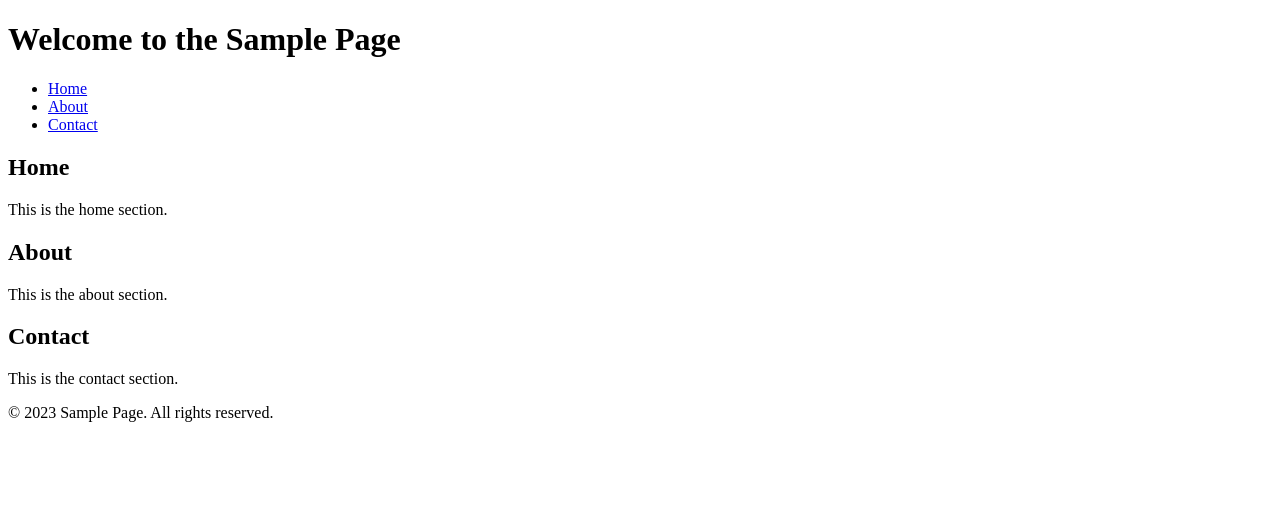
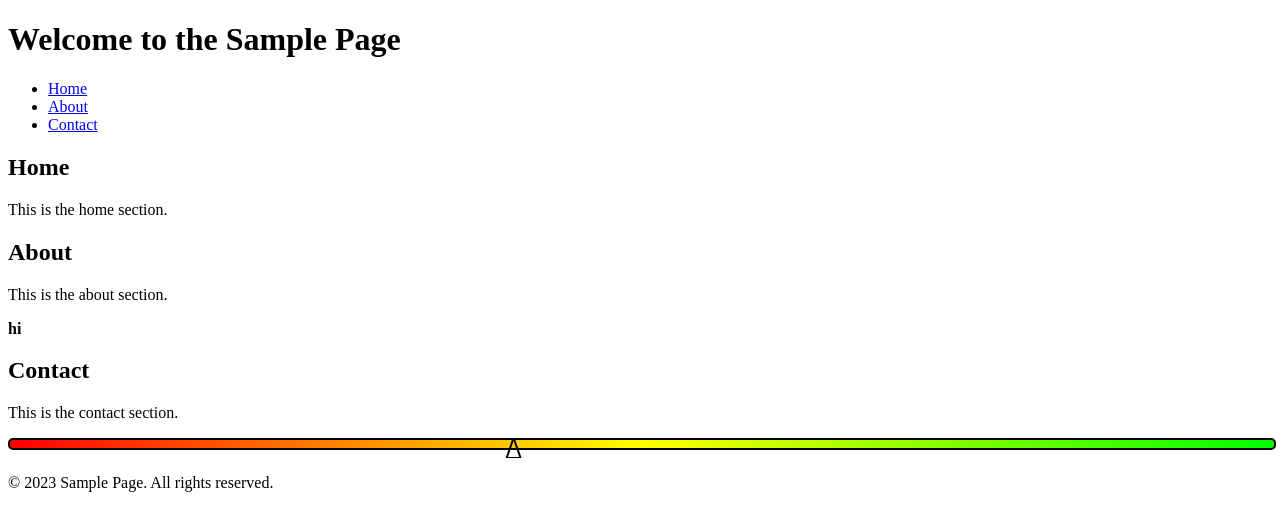
Before and after one commit to Oryan-Hassidim/IsraPolitics, a plain HTML site: page Client/index.html in a window 1280 px wide. Drawn offline with nearby package versions, Linux system fonts and the light colour scheme.

Commit message:
animated chart basics

```diff
--- a/Client/index.html
+++ b/Client/index.html
@@ -1,12 +1,13 @@
 <!DOCTYPE html>
 <html lang="en">
+
 <head>
     <meta charset="UTF-8">
     <meta name="viewport" content="width=device-width, initial-scale=1.0">
     <title>Sample Page</title>
     <link rel="stylesheet" href="styles.css">
-    <script src="scripts.js" defer></script>
 </head>
+
 <body>
     <header>
         <h1>Welcome to the Sample Page</h1>
@@ -26,14 +27,75 @@
         <section id="about">
             <h2>About</h2>
             <p>This is the about section.</p>
+            <p id="my-p">hi</p>
         </section>
         <section id="contact">
             <h2>Contact</h2>
             <p>This is the contact section.</p>
+
+            <div id="chart2" onmouseenter="anim1()" onmouseleave="anim2()">
+                <div class="bar"></div>
+                <svg>
+                    <line x1="40%" y1="0%" x2="calc(40% - 7px)" y2="100%" stroke="black" stroke-width="2">
+                        <animate dur="0.5s" fill="freeze" begin="indefinite" class="in" attributeName="x1" to="0%" />
+                        <animate dur="0.5s" fill="freeze" begin="indefinite" class="in" attributeName="y1" to="80%" />
+                        <animate dur="0.5s" fill="freeze" begin="indefinite" class="in" attributeName="x2" to="20%" />
+                        <animate dur="0.5s" fill="freeze" begin="indefinite" class="in" attributeName="y2" to="20%" />
+
+                        <animate dur="0.5s" fill="freeze" begin="indefinite" class="out" attributeName="x1" to="40%" />
+                        <animate dur="0.5s" fill="freeze" begin="indefinite" class="out" attributeName="y1" to="0%" />
+                        <animate dur="0.5s" fill="freeze" begin="indefinite" class="out" attributeName="x2"
+                            to="calc(40% - 7px)" />
+                        <animate dur="0.5s" fill="freeze" begin="indefinite" class="out" attributeName="y2" to="100%" />
+                    </line>
+                    <line x1="calc(40% - 7px)" y1="100%" x2="calc(40% + 7px)" y2="100%" stroke="black"
+                        stroke-width="2">
+                        <animate dur="0.5s" fill="freeze" begin="indefinite" class="in" attributeName="x1" to="20%" />
+                        <animate dur="0.5s" fill="freeze" begin="indefinite" class="in" attributeName="y1" to="20%" />
+                        <animate dur="0.5s" fill="freeze" begin="indefinite" class="in" attributeName="x2" to="80%" />
+                        <animate dur="0.5s" fill="freeze" begin="indefinite" class="in" attributeName="y2" to="50%" />
+
+                        <animate dur="0.5s" fill="freeze" begin="indefinite" class="out" attributeName="x1"
+                            to="calc(40% - 7px)" />
+                        <animate dur="0.5s" fill="freeze" begin="indefinite" class="out" attributeName="y1" to="100%" />
+                        <animate dur="0.5s" fill="freeze" begin="indefinite" class="out" attributeName="x2"
+                            to="calc(40% + 7px)" />
+                        <animate dur="0.5s" fill="freeze" begin="indefinite" class="out" attributeName="y2" to="100%" />
+                    </line>
+                    <line x1="calc(40% + 7px)" y1="100%" x2="40%" y2="0%" stroke="black" stroke-width="2">
+                        <animate dur="0.5s" fill="freeze" begin="indefinite" class="in" attributeName="x1" to="80%" />
+                        <animate dur="0.5s" fill="freeze" begin="indefinite" class="in" attributeName="y1" to="50%" />
+                        <animate dur="0.5s" fill="freeze" begin="indefinite" class="in" attributeName="x2" to="100%" />
+                        <animate dur="0.5s" fill="freeze" begin="indefinite" class="in" attributeName="y2" to="0%" />
+
+                        <animate dur="0.5s" fill="freeze" begin="indefinite" class="out" attributeName="x1"
+                            to="calc(40% + 7px)" />
+                        <animate dur="0.5s" fill="freeze" begin="indefinite" class="out" attributeName="y1" to="100%" />
+                        <animate dur="0.5s" fill="freeze" begin="indefinite" class="out" attributeName="x2" to="40%" />
+                        <animate dur="0.5s" fill="freeze" begin="indefinite" class="out" attributeName="y2" to="0%" />
+                    </line>
+                </svg>
+            </div>
         </section>
     </main>
     <footer>
         <p>&copy; 2023 Sample Page. All rights reserved.</p>
     </footer>
+    <!-- import chart.js -->
+    <script src="https://cdn.jsdelivr.net/npm/chart.js"></script>
+    <script>
+        let svg = document.querySelector("#chart2 svg");
+        let in_animations = svg.querySelectorAll("animate.in");
+        let out_animations = svg.querySelectorAll("animate.out");
+
+        function anim1() {
+            in_animations.forEach(anim => anim.beginElement());
+        }
+
+        function anim2() {
+            out_animations.forEach(anim => anim.beginElement());
+        }
+    </script>
 </body>
+
 </html>
--- a/Client/styles.css
+++ b/Client/styles.css
@@ -0,0 +1,65 @@
+@property --background-opacity {
+    syntax: '<number>';
+    initial-value: 1;
+    inherits: false;
+}
+
+#chart2 {
+    --animation-time: 0.5s;
+
+    margin-top: 10px;
+    height: 20px;
+    position: relative;
+    transition: all var(--animation-time) ease-in-out;
+
+
+
+    & .bar {
+        border: 2px solid black;
+        border-radius: 5px;
+        width: 100%;
+        height: 40%;
+        --background-opacity: 1;
+        background: linear-gradient(to right,
+                rgba(255, 0, 0, calc(var(--background-opacity))),
+                rgba(255, 255, 0, calc(var(--background-opacity))),
+                rgba(0, 255, 0, calc(var(--background-opacity))));
+        transition: all var(--animation-time) ease-in-out,
+            --background-opacity var(--animation-time) ease-in-out;
+    }
+
+    & svg {
+        position: absolute;
+        top: 0%;
+        left: 0%;
+        width: 100%;
+        height: 100%;
+    }
+
+    &:hover {
+        height: 100px;
+
+        & .bar {
+            height: 100%;
+            --background-opacity: 0;
+        }
+    }
+}
+
+@property --i {
+    syntax: '<number>';
+    initial-value: 0;
+    inherits: false;
+}
+
+#my-p {
+
+    --i: 0;
+    font-weight: bold;
+    padding-left: calc(var(--i) * 1px);
+    transition: --i 1s ease-in-out;
+
+    &:hover {
+        --i: 200;
+    }
+}
```
Also changed, not shown: 1 other file.
